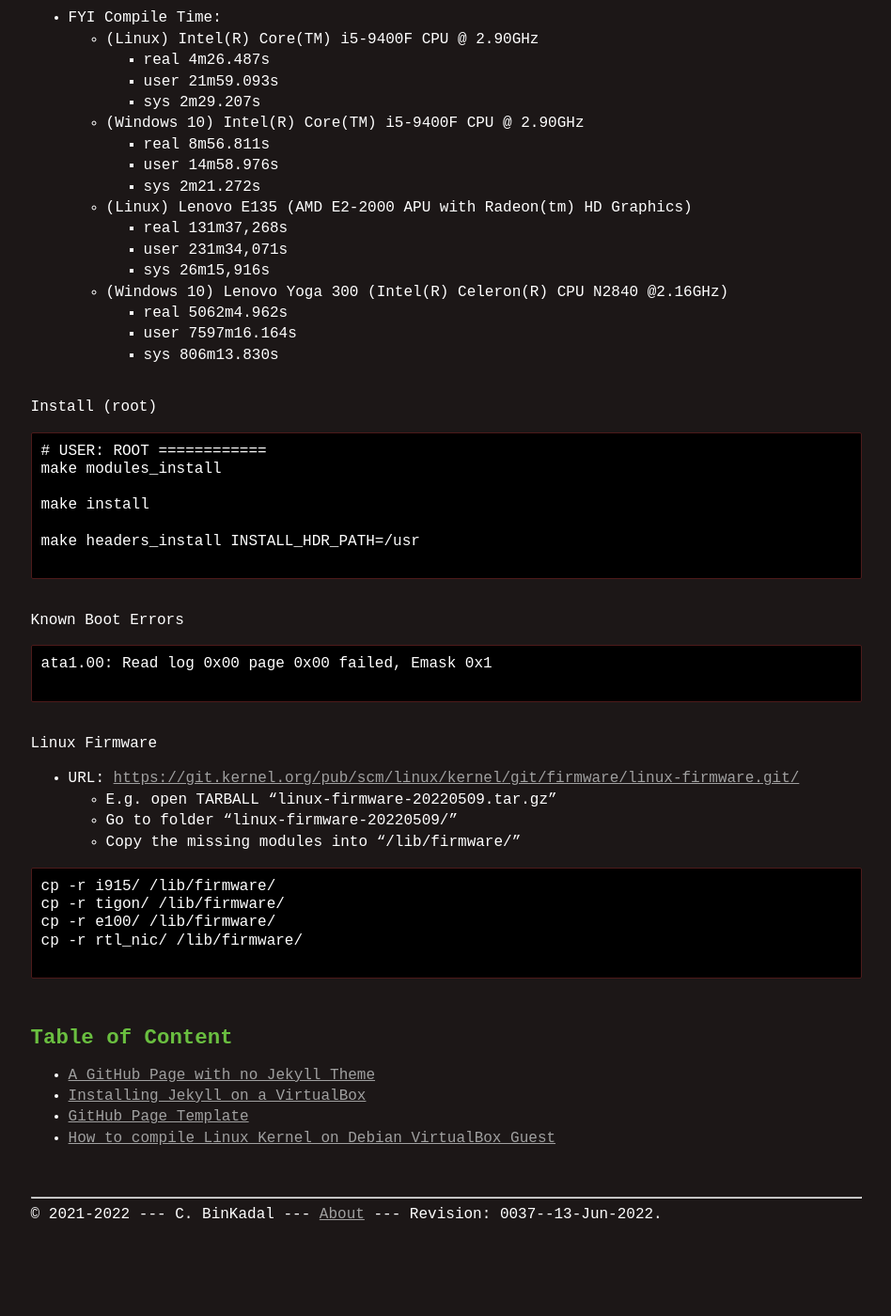
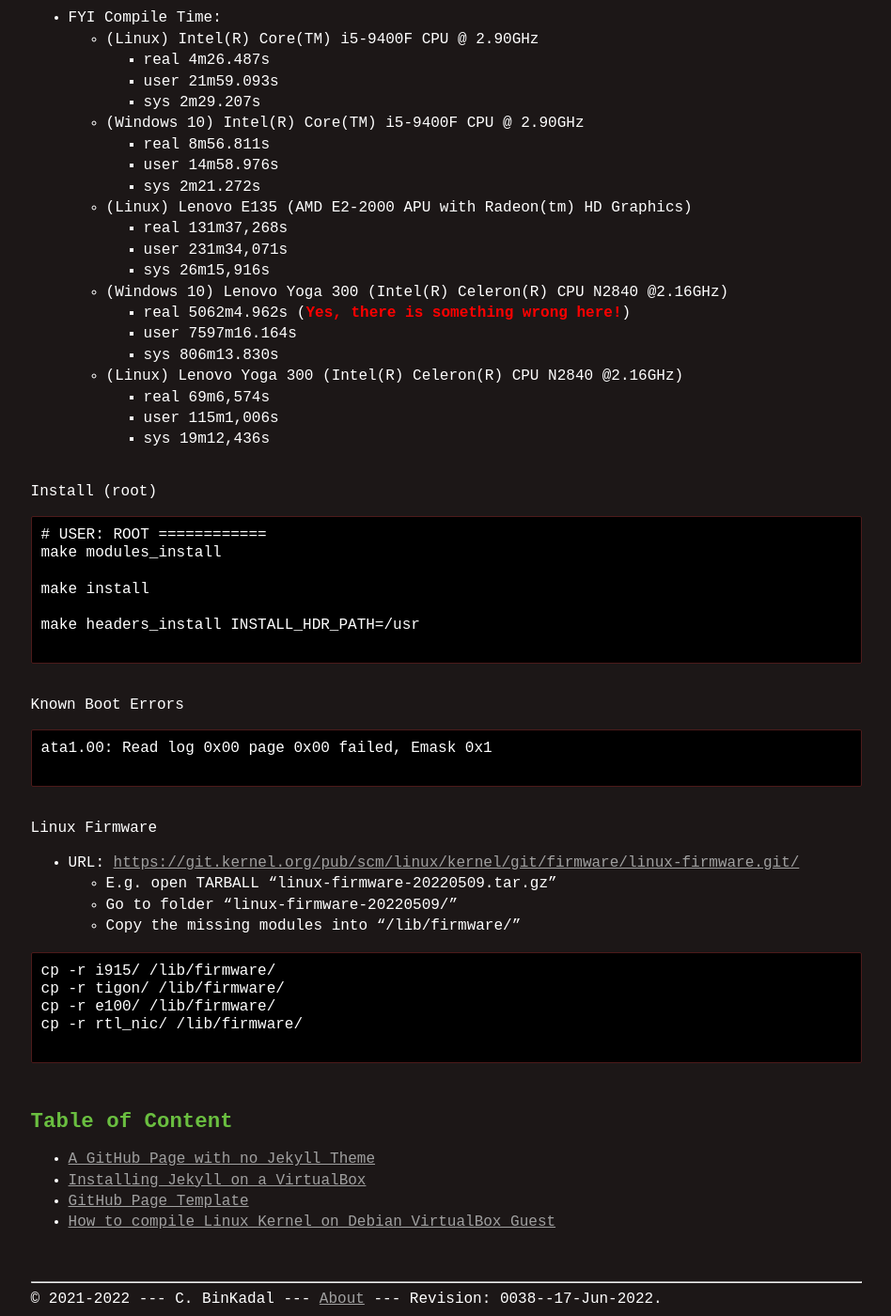
Before and after one commit to yforku/doit, a Jekyll site: the page built from 007.md, in a window 1280 px wide and 1400 px high, scrolled down 2699 px. Shown: the whole window at 94% size, without its empty margins (165-1113 px from the left). Built offline with Jekyll 4.4.1, drawn with Linux system fonts in a browser that asks for light colours; before the commit the page ends 4010 px from its top, so only the background shows below that.

Commit message:
modified:   007.pmd

```diff
--- a/007.md
+++ b/007.md
@@ -153,9 +153,13 @@ time make
     * user 231m34,071s
     * sys  26m15,916s
   * (Windows 10) Lenovo Yoga 300 (Intel(R) Celeron(R) CPU N2840 @2.16GHz)
-    * real 5062m4.962s
+    * real 5062m4.962s (<span style="color:red;font-weight:bold;">Yes, there is something wrong here!</span>)
     * user 7597m16.164s
     * sys  806m13.830s
+  * (Linux) Lenovo Yoga 300 (Intel(R) Celeron(R) CPU N2840 @2.16GHz)
+    * real  69m6,574s
+    * user  115m1,006s
+    * sys  19m12,436s
 
 <br id="idx10">
 Install (root)
--- a/_config.yml
+++ b/_config.yml
@@ -1,4 +1,4 @@
-version:          "0037--13-Jun-2022"
+version:          "0038--17-Jun-2022"
 copyright:        "2021-2022"
 title:            "This Is How Me Do It!"
 author:           "C. BinKadal"
```
Also changed, not shown: 004.md (+1 -1 lines), 1 other file.
